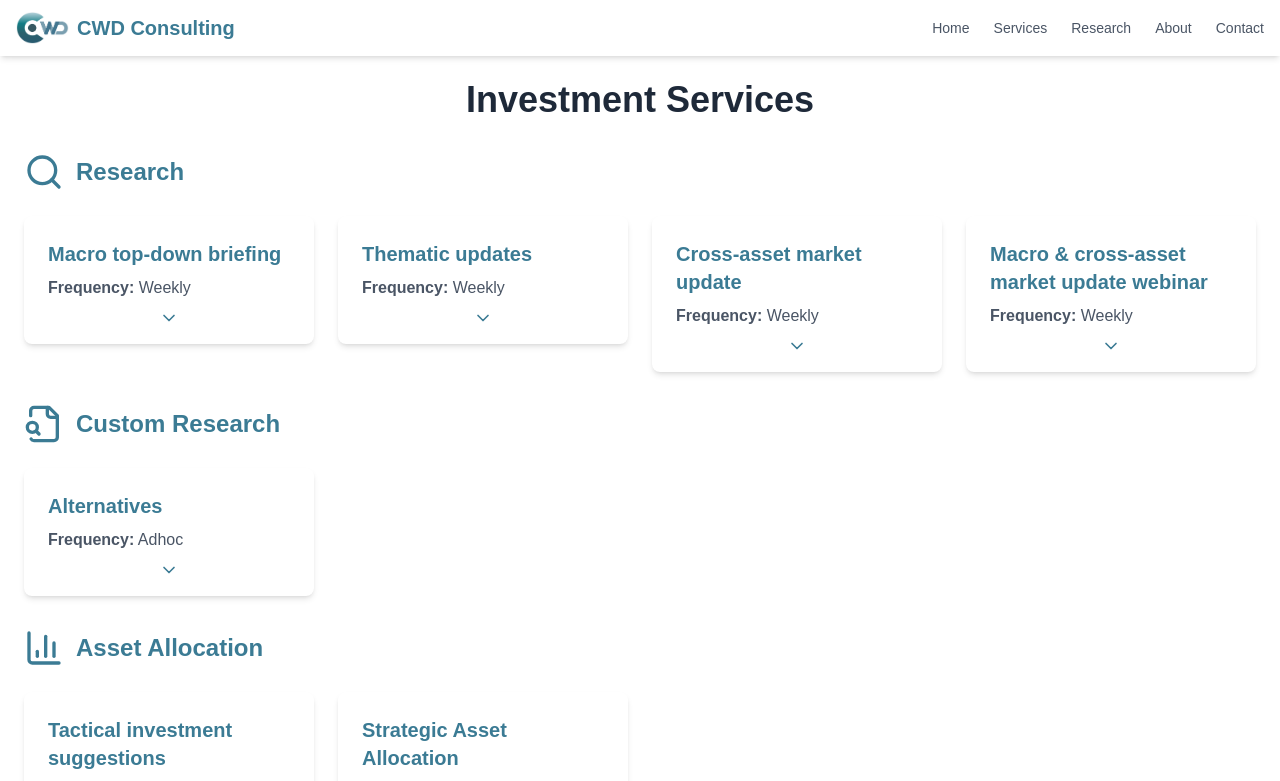
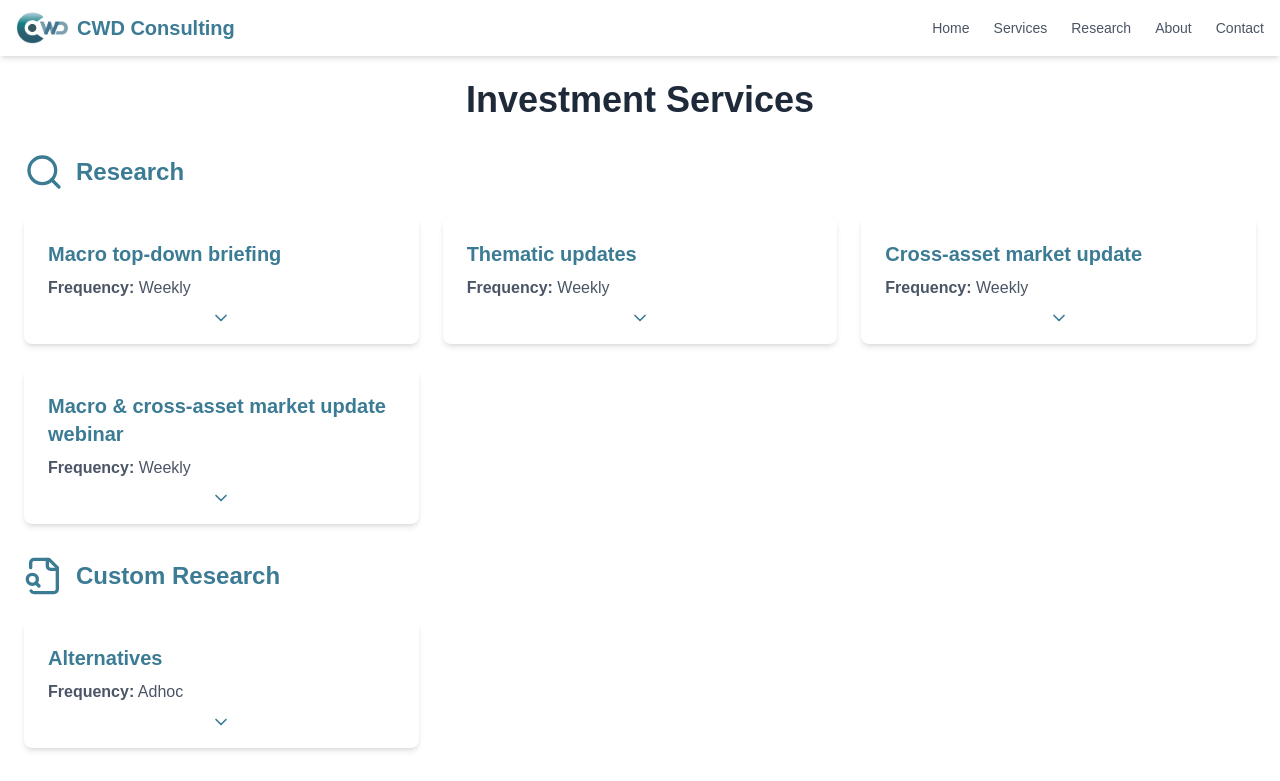
Before and after one commit to maxsherman1/cwd-consulting, a Next.js app: page /services/investment in a window 1280 px wide. Shown: the top 781 px of the page. Built offline with nearby package versions, Linux system fonts and the light colour scheme.

Commit message:
Removed team section and adjusted number of columns

```diff
--- a/src/app/about/page.tsx
+++ b/src/app/about/page.tsx
@@ -21,7 +21,7 @@ export default function About() {
         </p>
       </section>
 
-      {/* Team Section */}
+      {/* Team Section
       <section className="mb-12">
         <h2 className="text-2xl font-semibold text-[#3B7B94] mb-6">Our Team</h2>
         <div className="grid grid-cols-1 md:grid-cols-3 gap-6">
@@ -56,7 +56,7 @@ export default function About() {
             </p>
           </div>
         </div>
-      </section>
+      </section> */}
 
       {/* Timeline Section */}
       <section>
--- a/src/app/services/governance/page.tsx
+++ b/src/app/services/governance/page.tsx
@@ -37,7 +37,7 @@ export default function ProductGovernance() {
               <div className="mr-3">{getIconComponent(category.icon)}</div>
               <h2 className="text-2xl font-bold text-[#3B7B94]">{subheading.replace(/([A-Z])/g, ' $1')}</h2>
             </div>
-            <div className="grid grid-cols-1 md:grid-cols-2 lg:grid-cols-4 gap-6 items-start">
+            <div className="grid grid-cols-1 md:grid-cols-2 lg:grid-cols-3 gap-6 items-start">
               {category.services.map((service, index) => (
                 <ServiceCard
                   key={index}
--- a/src/app/services/investment/page.tsx
+++ b/src/app/services/investment/page.tsx
@@ -38,7 +38,7 @@ export default function InvestmentServices() {
               <div className="mr-3">{getIconComponent(category.icon)}</div>
               <h2 className="text-2xl font-bold text-[#3B7B94]">{subheading.replace(/([A-Z])/g, ' $1')}</h2>
             </div>
-            <div className="grid grid-cols-1 md:grid-cols-2 lg:grid-cols-4 gap-6 items-start">
+            <div className="grid grid-cols-1 md:grid-cols-2 lg:grid-cols-3 gap-6 items-start">
               {category.services.map((service, index) => (
                 <ServiceCard
                   key={index}
```
